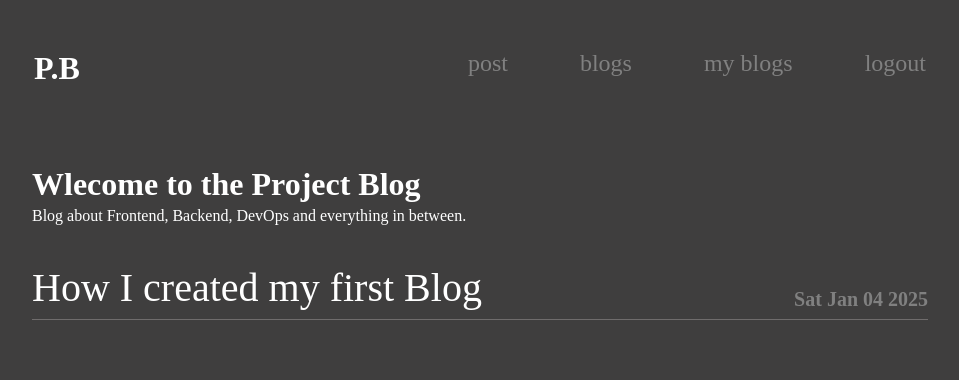
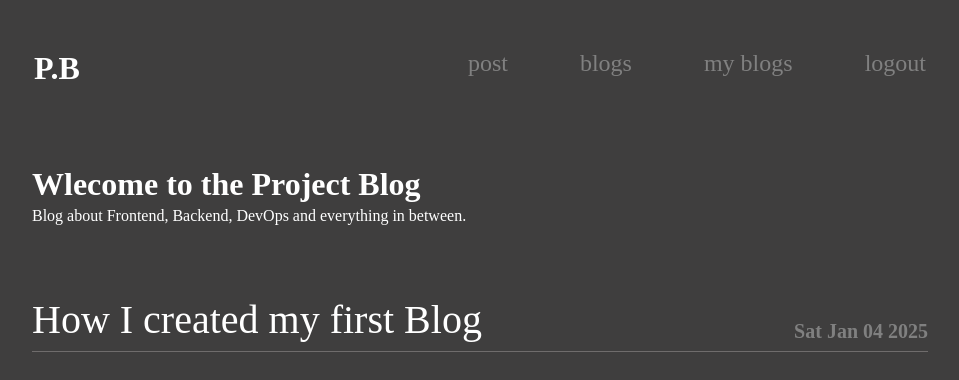
Before and after one commit to Ngobe-Thabane/BlogApp, a React (Vite) app: page /projectBlogs/blogs in a window 1280 px wide. Shown: the top 380 px of the page, without its empty margins (160-1119 px from the left). Built offline with nearby package versions, Linux system fonts and the light colour scheme.

Commit message:
Implimented react quill into the browser

```diff
--- a/src/components/App.jsx
+++ b/src/components/App.jsx
@@ -5,11 +5,11 @@ import { Routes, Route } from 'react-router'
 import Homepage from '../pages/Homepage.jsx'
 import UserNavigation from './UserNavigation.jsx'
 import DashBoard from '../pages/DashBoard.jsx'
-import PostPage from '../pages/PostPage.jsx'
-import FormPage from '../pages/FormPage.jsx'
+import PostPage from '../pages/CreatePostPage.jsx'
+import FormPage from '../pages/AuthPage.jsx'
 import { logIn, signIn } from '../middleware/Validate.js'
 import Post from '../pages/Post.jsx'
-import UserPosts from '../pages/UserPosts.jsx'
+import UserPosts from '../pages/Posts.jsx'
 
 function App() {  return (
   <>
--- /dev/null
+++ b/src/components/PostList.jsx
@@ -0,0 +1,14 @@
+import { Link } from "react-router"
+
+export default function PostList({POSTS}){
+
+  return (
+      <div className="blogs">
+        <ul className="blog-list">
+          {POSTS.map(post =>{
+            return (<li key={post.title}><Link to={'/projectBlogs/postPage'} state={{userPost: {post}}}><span>{post.title}</span> <span className="date">{post.datePosted}</span></Link></li>);
+          })}
+        </ul>
+      </div>
+   )
+}
--- a/src/pages/PostPage.jsx
+++ b/src/pages/CreatePostPage.jsx
@@ -1,9 +1,9 @@
 import { useState } from "react"
-import { POSTS } from "../middleware/Enum";
+import { POSTS } from "../middleware/Enum.js";
 import { useNavigate } from "react-router";
 import ReactQuill from 'react-quill';
+import { MODULES } from "../middleware/Enum.js";
 import 'react-quill/dist/quill.snow.css';
-import { MODULES } from "../middleware/Enum.js";
 
 let postId = 0;
 
--- a/src/pages/DashBoard.jsx
+++ b/src/pages/DashBoard.jsx
@@ -1,5 +1,5 @@
+import PostList from "../components/PostList"
 import { POSTS } from "../middleware/Enum"
-import { Link } from "react-router"
 
 export default function DashBoard() {
   return(
@@ -8,13 +8,7 @@ export default function DashBoard() {
         <h1>Wlecome to the Project Blog</h1>
         <p>Blog about Frontend, Backend, DevOps and everything in between.</p>
       </div>
-      <div className="blog">
-        <ul className="blog-list">
-          {POSTS.map((post)=>{
-            return (<li key={post.postId}><Link to={'/projectBlogs/postPage'} state={{userPost: {post}}}><span>{post.title}</span> <span className="date">{post.datePosted}</span></Link></li>)
-          })}
-        </ul>
-      </div>
+      <PostList POSTS={POSTS} />
     </div>
   )
 
--- /dev/null
+++ b/src/pages/Posts.jsx
@@ -0,0 +1,9 @@
+import PostList from "../components/PostList";
+import { POSTS } from "../middleware/Enum";
+
+export default function UserPosts() {
+
+  const user = localStorage.getItem('loggedUser');
+  const post = POSTS.filter(post => post.userID === Number.parseInt(user));
+  return (<PostList POSTS={post} />)
+}
--- a/src/pages/UserPosts.jsx
+++ /dev/null
@@ -1,18 +0,0 @@
-import { POSTS } from "../middleware/Enum";
-import { Link } from "react-router";
-
-export default function UserPosts() {
-
-  const user = localStorage.getItem('loggedUser');
-
-  return (
-    <div className="blogs">
-      <ul className="blog-list">
-        {POSTS.map(post =>{
-          if(post.userID === Number.parseInt(user)){
-            return (<li key={post.title}><Link to={'/projectBlogs/postPage'} state={{userPost: {post}}}><span>{post.title}</span> <span className="date">{post.datePosted}</span></Link></li>);
-          }})}
-      </ul>
-    </div>
-  )
-};
```
Also changed, not shown: src/pages/AuthPage.jsx (renamed from src/pages/FormPage.jsx).
